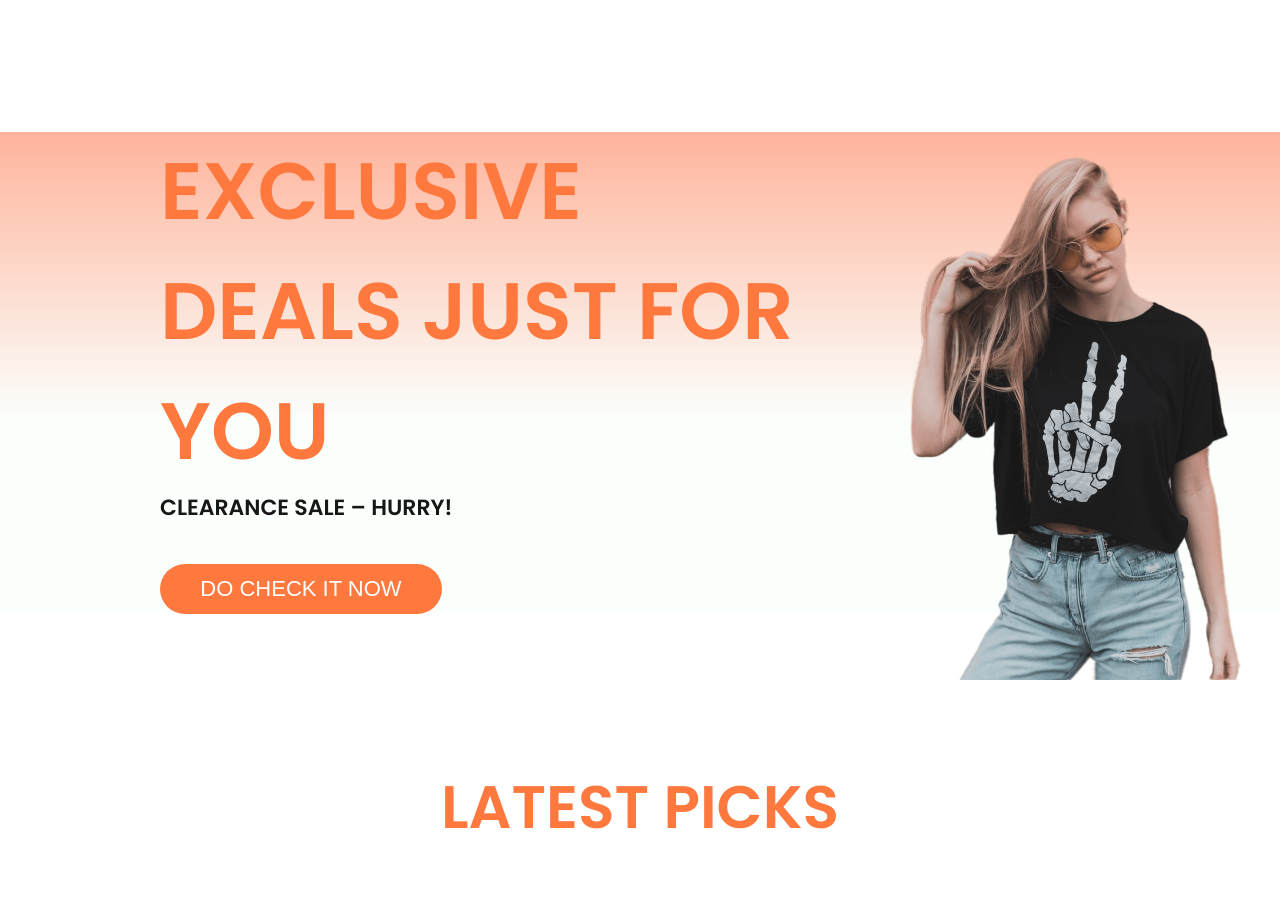
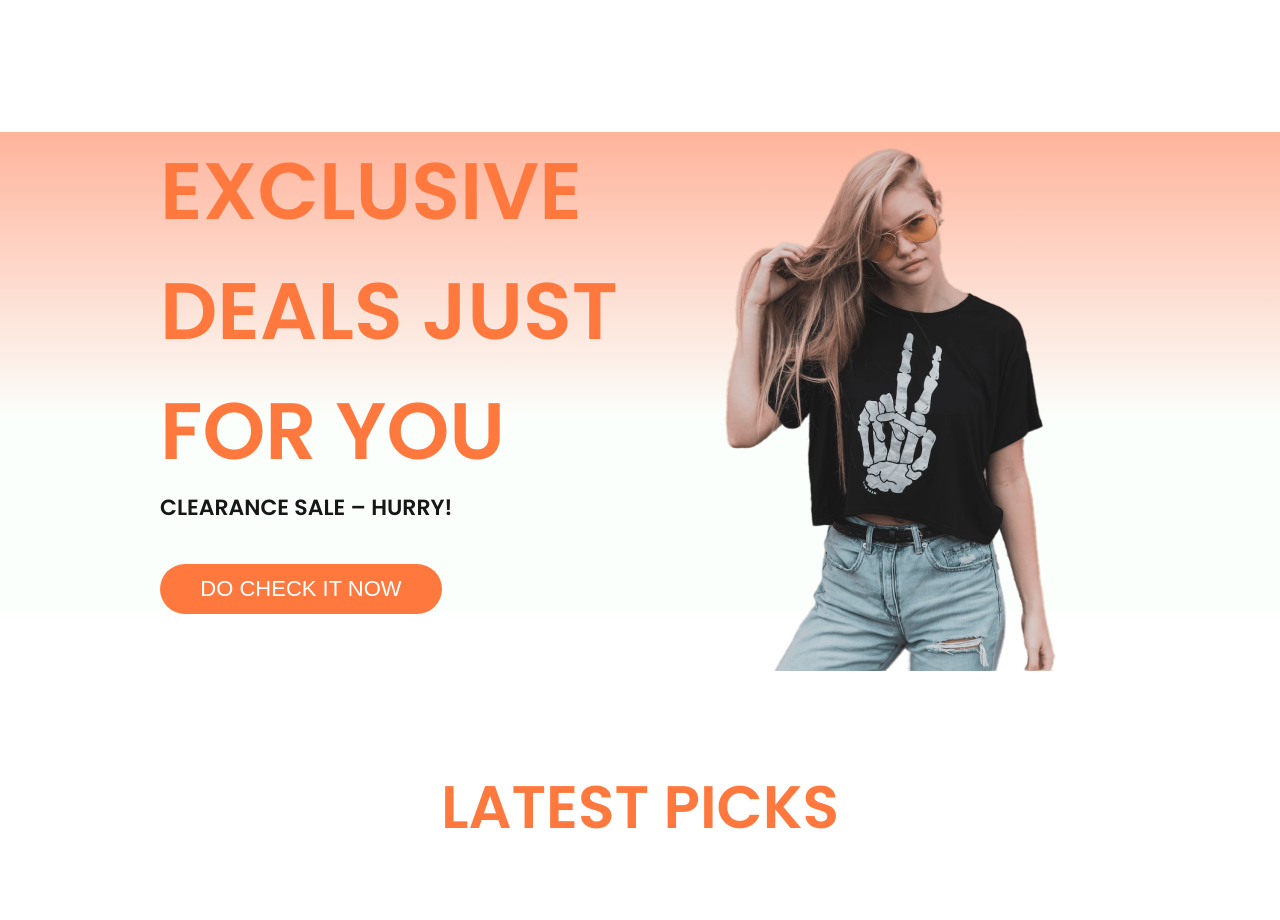
Before and after one commit to adnana56/ClothingWebsite, a React (Create React App) app: page / in a window 1280 px wide. Shown: the part 1500-2420 px from the top of the page. Built offline with nearby package versions, Linux system fonts and the light colour scheme; no server answers.

Commit message:
fix offers layout

```diff
--- a/src/Components/Offers/Offers.jsx
+++ b/src/Components/Offers/Offers.jsx
@@ -11,7 +11,7 @@ const Offers = () => {
         <p>CLEARANCE SALE – HURRY!</p>
         <button>DO CHECK IT NOW</button>
       </div>
-        <div className="offes-right">
+      <div className="offers-right">
         <img src={exclusive_image} alt="" />
 
       </div>
```
Lines whose indentation alone changed are shown as unchanged.
